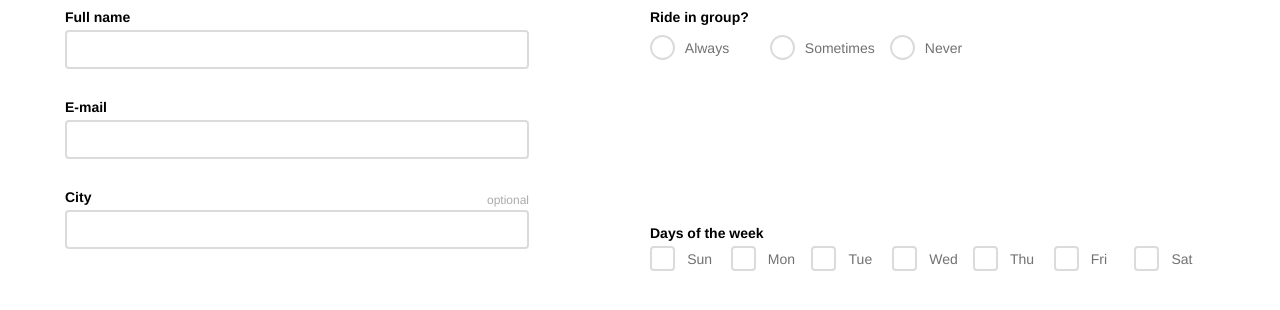
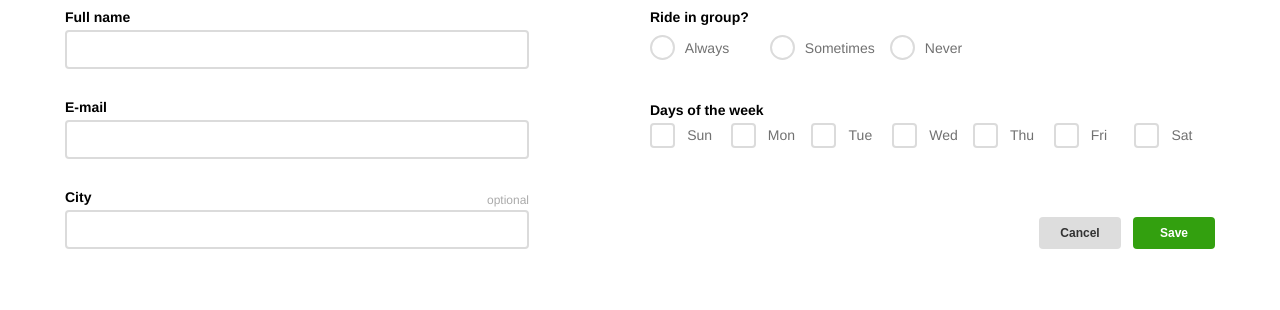
Before and after one commit to cassidypignatello/payroll-panda-example-app, a website built with webpack: page app/index.html in a window 1280 px wide. Shown: the part 476-786 px from the top of the page. Built offline with nearby package versions, Linux system fonts and the light colour scheme.

Commit message:
adds submit and reset buttons

```diff
--- a/app/index.html
+++ b/app/index.html
@@ -137,7 +137,7 @@
                   </div>
                 </div>
               </div>
-              <div class="column">
+              <div class="column days">
                 <div>
                   <label for="days">Days of the week</label>
                 </div>
@@ -174,6 +174,10 @@
                   </div>
                 </div>
               </div>
+              <div class="form-buttons">
+                <button id="cancel" type="reset" value="Reset">Cancel</button>
+                <button id="submit" type="submit" value="Submit">Save</button>
+              </div>
             </div>
           </form>
         </div>
--- a/app/scss/index.scss
+++ b/app/scss/index.scss
@@ -347,7 +347,6 @@ ul.breadcrumbs {
   padding: 5px 18px;
   max-height: 0;
   transition: max-height 0.2s ease-out;
-  // height: auto;
   line-height: 1.6;
   display: none;
   outline: none;
@@ -392,6 +391,10 @@ ul.breadcrumbs {
   flex-direction: column;
 }
 
+.days {
+  margin-top: -28px;
+}
+
 .user-info-left .row {
   display: flex;
   justify-content: space-between;
@@ -422,3 +425,30 @@ ul.breadcrumbs {
 .group-label {
   margin-bottom: 10px;
 }
+
+.form-buttons {
+  display: flex;
+  justify-content: flex-end;
+  margin-bottom: 30px;
+  button {
+    padding: 9px 20px;
+    font-size: 12px;
+    font-weight: bold;
+    border: none;
+    border-radius: 4px;
+    cursor: pointer;
+    outline: none;
+    width: 82px;
+  }
+}
+
+#cancel {
+  background-color: #ddd;
+  color: $primary-color;
+  margin-right: 12px;
+}
+
+#submit {
+  background-color: $secondary-color;
+  color: #fff;
+}
```
Also changed, not shown: app/css/index.css.
